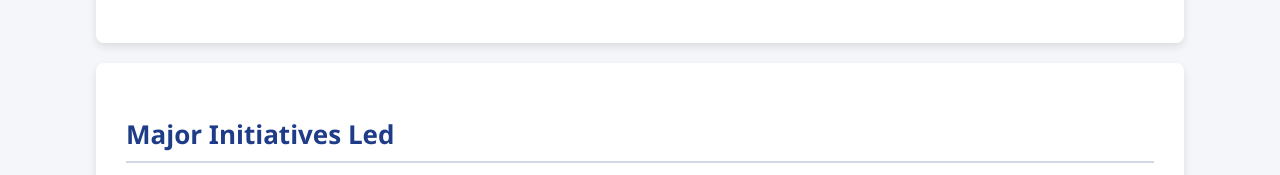
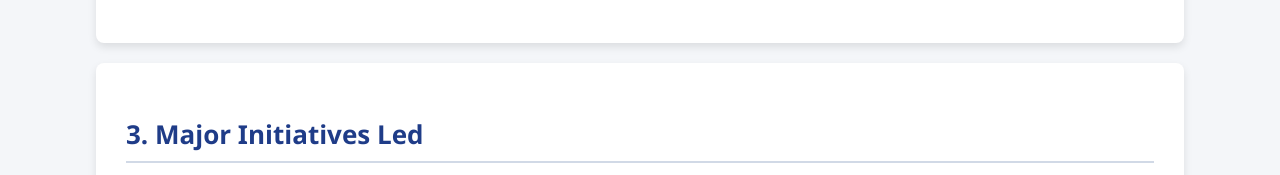
Before and after one commit to GangothriDJoy/iedc-portfolio, a plain HTML site: page index.html in a window 1280 px wide. Shown: the part 1250-1425 px from the top of the page. Drawn offline with Linux system fonts and the light colour scheme.

Commit message:
Update index.html

```diff
--- a/index.html
+++ b/index.html
@@ -218,7 +218,7 @@ h2 {
 </section>
 
 <section>
-  <h2>Major Initiatives Led</h2>
+  <h2>3. Major Initiatives Led</h2>
   <table border="1" cellspacing="0" cellpadding="5" style="width:100%; border-collapse: collapse; text-align: left;">
     <thead>
       <tr style="background-color:#1f3c88; color:white;">
```
